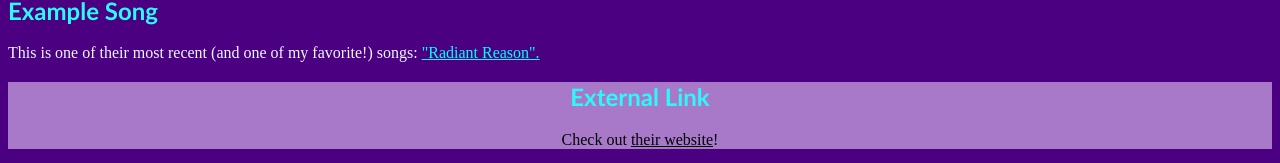
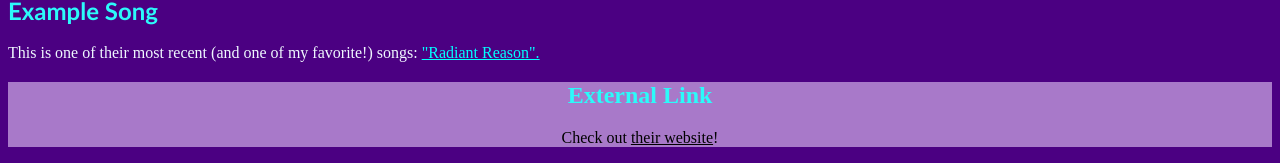
Before and after one commit to joshualmartin/m4-hw4-martin-joshua, a plain HTML site: page index.html in a window 1280 px wide. Shown: the part 1241-1404 px from the top of the page. Drawn offline with Linux system fonts and the light colour scheme.

Commit message:
made update to HTML

```diff
--- a/index.html
+++ b/index.html
@@ -48,7 +48,7 @@
     </article>
 
     <section id="External-Link">
-        <h2 class="heading different-color">External Link</h2>
+        <h2 class="different-color">External Link</h2>
         <p>
             Check out
             <a class="different-color" href="https://kingskaleidoscope.com/" target="_blank">their website</a>!
```
